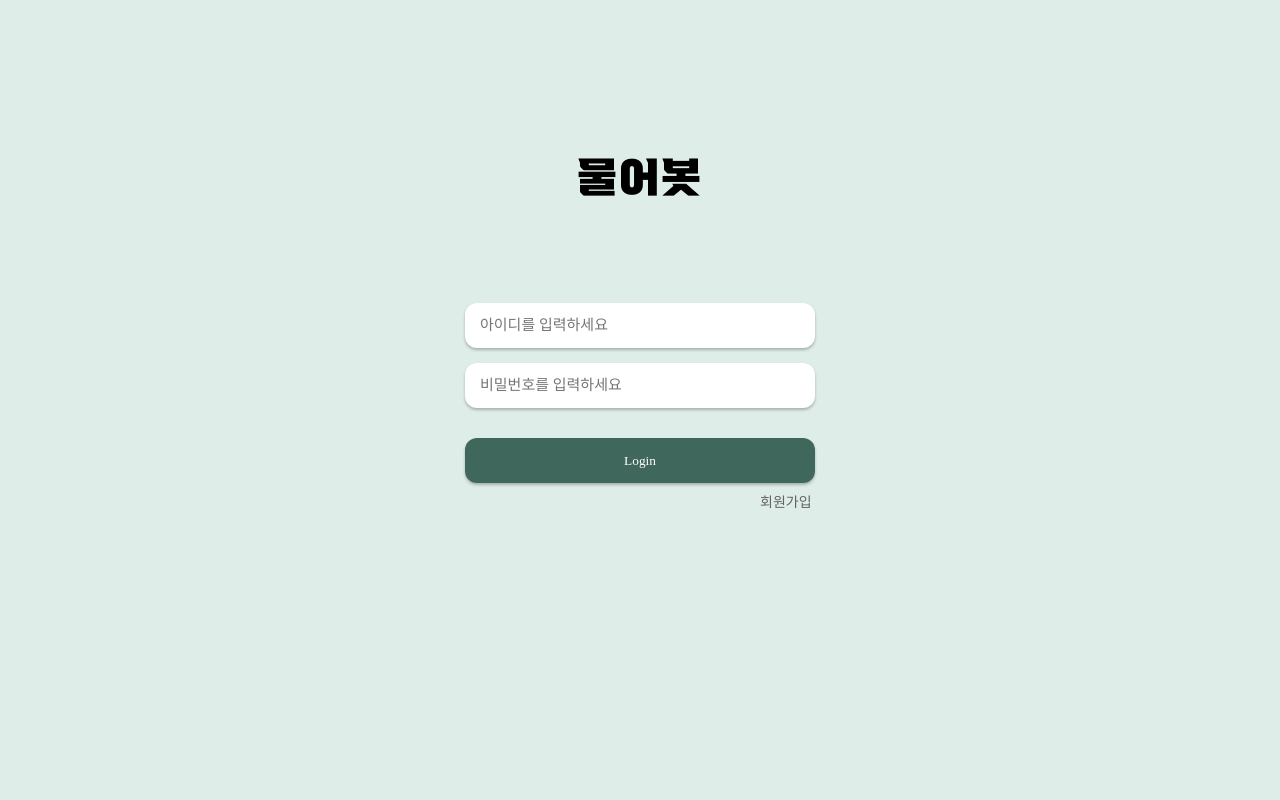
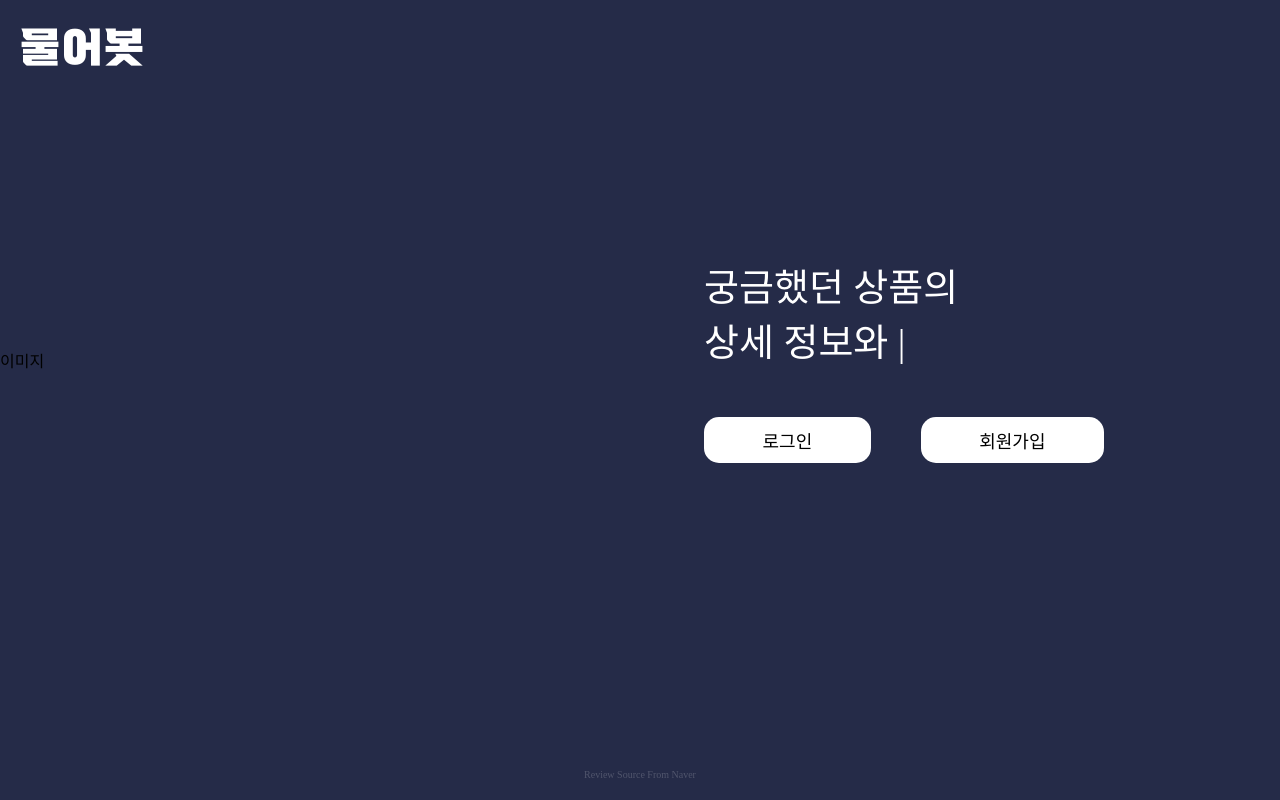
Before and after one commit to hanseongbugi/MURERbot, a React (Create React App) app in the folder murerbot/: page / in a window 1280 px wide. Built offline with nearby package versions, Linux system fonts and the light colour scheme; a web font is replaced by a local one.

Commit message:
intro화면 생성

```diff
--- a/murerbot/package.json
+++ b/murerbot/package.json
@@ -26,6 +26,7 @@
     "react-router-dom": "^6.10.0",
     "react-scripts": "5.0.1",
     "react-toasts": "^3.0.6",
+    "react-type-animation": "^3.1.0",
     "simplebar-react": "^3.2.3",
     "smooth-scrollbar": "^8.8.3",
     "smooth-scrollbar-react": "^2.4.1",
--- a/murerbot/src/App.js
+++ b/murerbot/src/App.js
@@ -1,5 +1,6 @@
 import React from 'react';
 import { Routes, Route } from "react-router-dom";
+import Intro from './components/Intro';
 import Login from "./components/Login";
 import SignUp from './components/SignUp';
 import Chat from './components/Chat';
@@ -11,7 +12,8 @@ function App() {
   return (
     <div className="App">
     <Routes>
-      <Route path="/" element={<Login />}/>
+      <Route path="/" element={<Intro />}/>
+      <Route path="/login" element={<Login />}/>
       <Route path="/signup" element={<SignUp />}/>
       <Route path="/chat" element={<PrivateRoute component={Chat}/>}/>
       <Route path="*" element={<PrivateRoute component={Chat} />}/>
--- /dev/null
+++ b/murerbot/src/components/Intro.js
@@ -0,0 +1,74 @@
+import React from 'react'
+import { useNavigate } from 'react-router-dom';
+import "../css/intro.css"
+import "../css/grid.min.css"
+import { TypeAnimation } from 'react-type-animation';
+
+
+const Intro=()=>{
+    const navigate = useNavigate();
+    const introTypeText = [
+        // Same substring at the start will only be typed out once, initially
+        '물어봇은\n리뷰 기반 챗봇 서비스 입니다',
+        1000,
+        '',
+        100,
+        '궁금했던 상품의\n상세 정보와 리뷰 요약을 제공합니다',
+        1000,
+        '',
+        100,
+        '간단한 질문으로\n추천 상품을 얻어보세요',
+        1000,
+        '',
+        100
+      ]
+    const loginClick=(e)=>{
+        e.preventDefault();
+        navigate('/login');
+    }
+    const signupClick=(e)=>{
+        e.preventDefault();
+        navigate('/signup');
+    }
+    return (
+        <>
+        <div className="intro_container">
+            <div className="intro_page">
+                    <div className="intro_title">
+                        <h1>물어봇</h1>
+                    </div>
+
+                <div className='intro_content'>
+                    <div className='intro_image'>
+                        <div>이미지</div>
+                    </div>
+                    <div className='intro_content_col'>
+                        <div className='intro_comment_box'>
+                            <TypeAnimation
+                            sequence={introTypeText}
+                            wrapper="div"
+                            speed={25}
+                            className='intro_comment'
+                            repeat={Infinity}/>
+                        </div>
+
+                        <div className='intro_button'>
+                            <div className='login_box' onClick={(e)=>loginClick(e)}>
+                                <div className='intro_button_text'>로그인</div>
+                            </div>
+                            <div className='signup_box' onClick={(e)=>signupClick(e)}>
+                                <div className='intro_button_text'>회원가입</div>
+                            </div>
+                        </div>
+                    </div>
+                </div>
+            </div>
+            <div className='intro_license'>
+                <div>Review Source From Naver</div>
+            </div>
+        </div>
+        </>
+    )
+}
+
+export default Intro;
--- a/murerbot/src/components/Login.js
+++ b/murerbot/src/components/Login.js
@@ -3,6 +3,7 @@ import { useNavigate, Link } from 'react-router-dom'
 import axios from "axios";
 import "../css/login.css"
 import "../css/grid.min.css"
+import { BiArrowBack } from "react-icons/bi";
 
 let state = "SUCCESS"
 
@@ -58,19 +59,26 @@ const Login=()=>{
             sendLogin({inputId,inputPw})
         }
     }
+    const onClickBack = (e)=>{
+        e.preventDefault();
+        navigate('/');
+    }
 
     return (
         <>
+        <div className='back_box'>
+            <BiArrowBack className='back_button' color='white' size={40} onClick={(e)=>onClickBack(e)}></BiArrowBack>
+        </div>
         <div className="container">
             <div className="login_page">
                 <div className="login_title">
                     <div className="row">
                         <div className="col-12">
-                            <h1>물어봇</h1>
+                            <h1 onClick={(e)=>onClickBack(e)}>물어봇</h1>
                         </div>
                     </div>
                 </div>
-
+            <div className='login_white_box'>
                 <div className="input_group">
                     <div className="row">
                         <div className="col-12">
@@ -110,7 +118,7 @@ const Login=()=>{
                     </div>
                 </div>
             </div>
-
+            </div>
 
         </div>
 
--- a/murerbot/src/components/SignUp.js
+++ b/murerbot/src/components/SignUp.js
@@ -2,7 +2,7 @@ import React, { useState, useEffect } from "react";
 import {  useNavigate , Link } from 'react-router-dom'
 import axios from "axios";
 import "../css/signup.css"
-
+import { BiArrowBack } from "react-icons/bi";
 
 let state = "SUCCESS"
 let idPattern = /^[a-z0-9_-]{5,20}$/;
@@ -144,15 +144,23 @@ const SignUp = ()=>{
         registerUser()
     }
     useEffect(()=>{
-        if(buttonClick) navigate("/")
+        if(buttonClick) navigate("/login")
     },[buttonClick,navigate])
+
+    const onClickBack = (e)=>{
+        e.preventDefault();
+        navigate('/');
+    }
 
     return (
         <>
+        <div className='back_box'>
+            <BiArrowBack className='back_button' color='white' size={40} onClick={(e)=>onClickBack(e)}></BiArrowBack>
+        </div>
         <div className="signup_page">
             <div className="signup_div">
                 <div className="signup_title_div">
-                    <h1>물어봇</h1>
+                    <h1 onClick={(e)=>onClickBack(e)}>물어봇</h1>
                 </div>
                 <form onSubmit={handleSubmit}>
                 <div className="signup_label_div">
@@ -181,7 +189,7 @@ const SignUp = ()=>{
 
                 <div className="goto_login_div">
                     <label className="goto_login_label">이미 계정이 있으신가요?</label>
-                    <Link className="goto_login" to="/">로그인</Link>
+                    <Link className="goto_login" to="/login">로그인</Link>
                 </div>
             </div>
         </div>
--- /dev/null
+++ b/murerbot/src/css/intro.css
@@ -0,0 +1,100 @@
+@import "./fonts.css";
+
+* {
+    box-sizing: border-box;
+}
+
+body {
+    background-color: #252B48 !important;
+    margin:0;
+    padding:0;
+    width:100%;
+    height:100vh;
+}
+.intro_title {
+    margin-top: 100px;
+    display: flex;
+    margin: 0;
+}
+
+.intro_title h1{
+    font-size: 40px;
+    letter-spacing: 0.05em;
+    font-family: "heavy";
+    margin-top: 20px;
+    margin-left: 20px;
+    color : white;
+}
+.intro_container{
+    display: flex;
+    height: 100vh;
+    flex-direction: column;
+}
+.intro_page{
+    display: flex;
+    flex-direction: column;
+    flex:1;
+}
+.intro_content{
+    height: 65vh;
+    display: flex;
+    flex-direction: row;
+    align-items: center;
+    justify-content: center;
+}
+.intro_image{
+    display: flex;
+    width:55%;
+    margin-right: auto;
+}
+.intro_content_col{
+    display: flex;
+    width:45%;
+    flex-direction: column;
+}
+.intro_comment_box{
+    display: flex;
+    min-height: 130px;
+    margin-bottom: 30px;
+}
+.intro_comment{
+    white-space: pre;
+    color: white;
+    font-size: 38px;
+}
+.intro_button{
+    display: flex;
+    flex-direction: row;
+    justify-content: center;
+    width: 400px;
+}
+.intro_button > div{
+    background-color: white;
+    border-radius: 15px;
+    padding: 10px;
+    flex-grow: 1;
+}
+.intro_button > div:hover{
+    cursor: pointer;
+}
+.login_box{
+    margin-right: 50px;
+}
+
+.intro_button_text{
+    font-size: 18px;
+    text-align: center;
+}
+
+
+.intro_license{
+    display: flex;
+    justify-content: center;
+    width: 100%;
+    margin-bottom: 20px;
+}
+.intro_license div{
+    text-align: center;
+    font-size: 10px;
+    color: rgba(255,255,255,0.2);
+}
--- a/murerbot/src/css/login.css
+++ b/murerbot/src/css/login.css
@@ -5,7 +5,7 @@
 }
 
 body {
-    background-color: #DEEDE8;
+    background-color: #252B48;
     margin:0;
     padding:0;
     width:100%;
@@ -27,8 +27,25 @@ textarea:active {
     padding-left:10px;
     color: red;
 }
+.container{
+    width:100%;
+    height: 100%;
+    padding: 0;
+}
+.back_box{
+    display: flex;
+    margin-top: 30px;
+    margin-left : 30px;
+}
+.back_button:hover{
+    cursor: pointer;
+}
 .login_page {
-    margin-top: 150px;
+    height:80vh;
+    display: flex;
+    justify-content: center;
+    flex-direction: column;
+    align-items: center;
 }
 
 .login_title {
@@ -37,7 +54,7 @@ textarea:active {
     flex-direction: column;
     justify-content: center;
     align-items: center;
-    margin: 0 auto;
+    margin: 0;
 }
 
 .login_title h1{
@@ -45,16 +62,23 @@ textarea:active {
     letter-spacing: 0.05em;
     font-family: "heavy";
     text-align: center;
-    margin: 0 auto;
+    color:white;
+    margin: 0;
+}
+.login_title h1:hover{
+    cursor: pointer;
 }
 
+.login_white_box{
+    background-color: white;
+}
 
 .input_group {
     display: flex;
     flex-direction: column;
     justify-content: center;
     align-items: center;
-    margin: 0 auto;
+    margin: 0;
 }
 
 .input_id {
@@ -85,7 +109,7 @@ textarea:active {
     flex-direction: column;
     justify-content: center;
     align-items: center;
-    margin: 0 auto;
+    margin: 0;
     margin-top: 30px;
 }
 
@@ -117,7 +141,7 @@ textarea:active {
     justify-content: flex-start;
     flex-wrap: nowrap;
     white-space:nowrap;
-    padding: 0 auto;
+    padding: 0;
 }
 
 .goto_signup {
--- a/murerbot/src/css/signup.css
+++ b/murerbot/src/css/signup.css
@@ -5,7 +5,7 @@
 }
 
 body {
-    background-color: #DEEDE8;
+    background-color: #252B48;
 }
 
 
@@ -40,6 +40,10 @@ body {
     font-size: 40px;
     letter-spacing: 0.05em;
     font-family: "heavy";
+    color:white;
+}
+.signup_title_div h1:hover{
+    cursor: pointer;
 }
 .signup_input{
     width: 350px;
```
Also changed, not shown: 2 other files (tests, documents, lock files or other folders).
